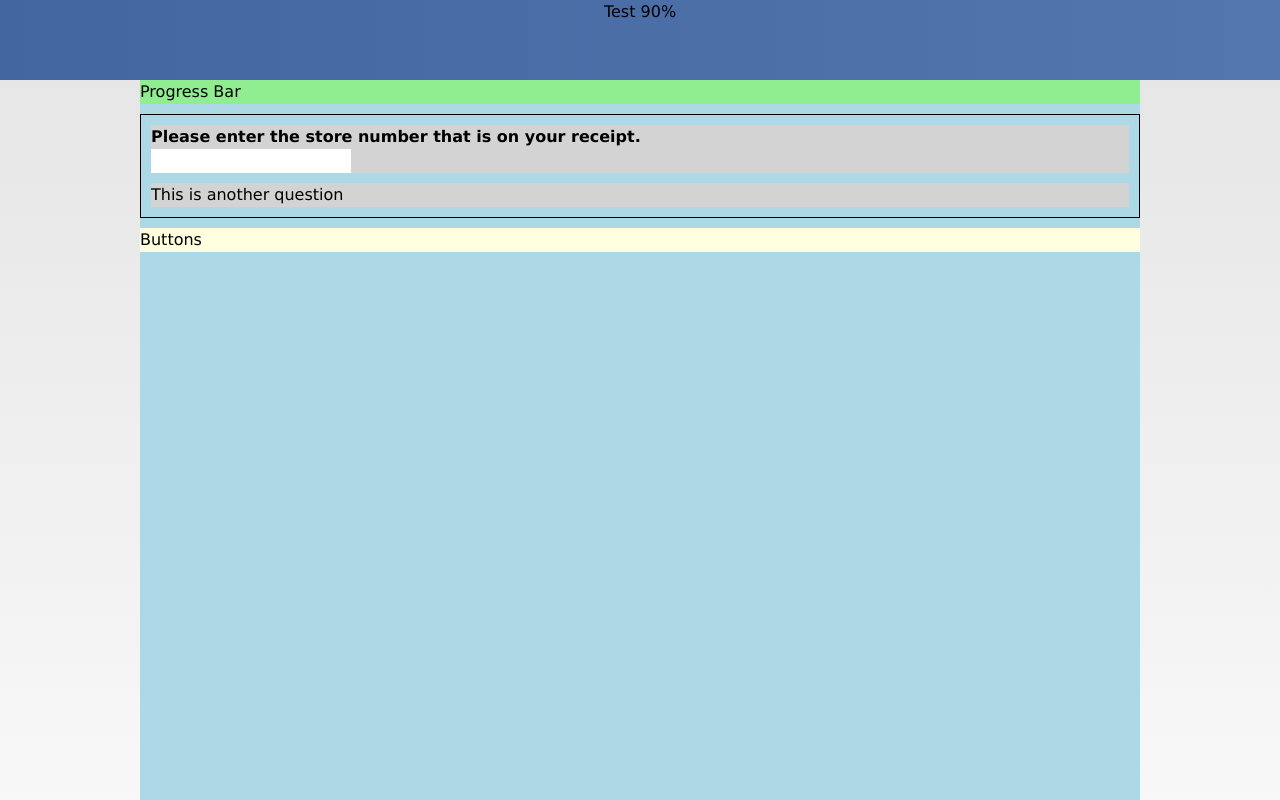
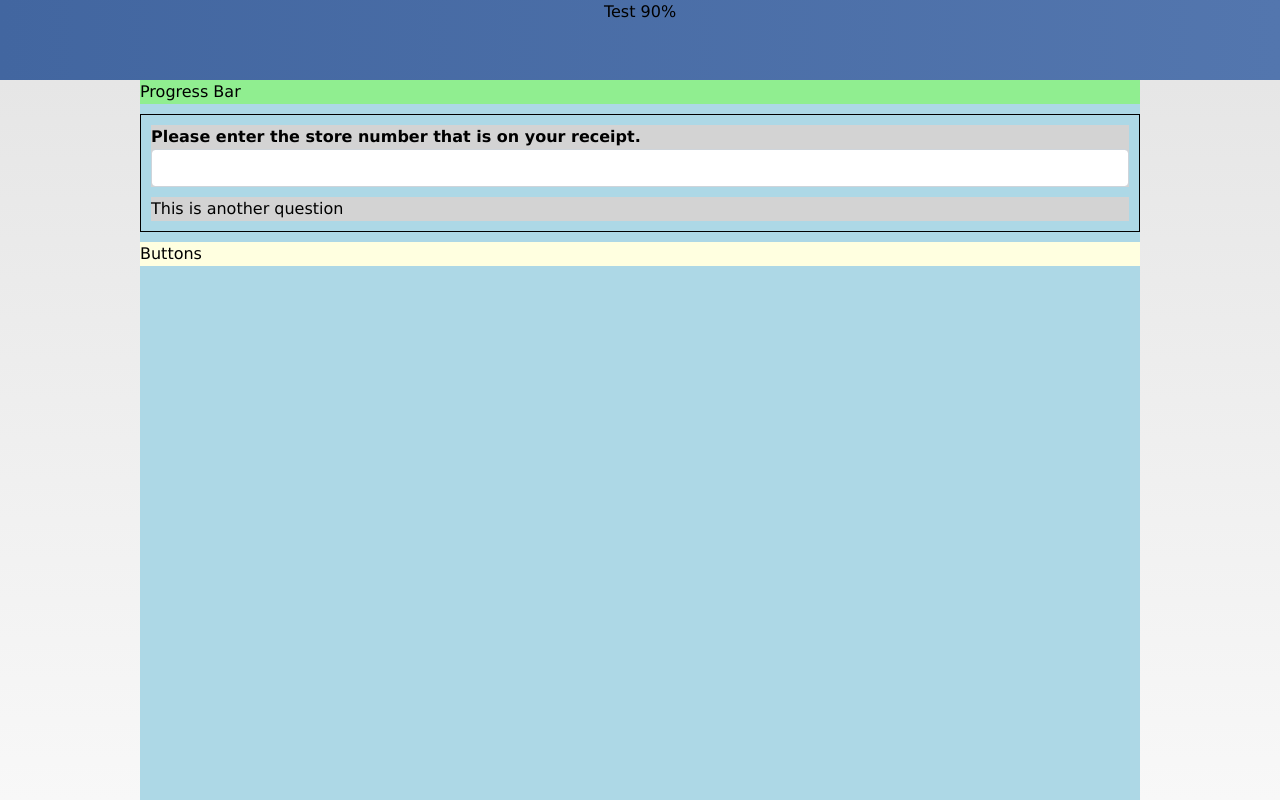
Before and after one commit to tatempro/tatempro.github.io, a plain HTML site: page index.html in a window 1280 px wide. Drawn offline with Linux system fonts and the light colour scheme.

Commit message:
form control

```diff
--- a/index.html
+++ b/index.html
@@ -22,10 +22,11 @@
               <div class="question">
                 Please enter the store number that is on your receipt.
               </div>
-              <div class="answer openEnded">
+              <div class="answer">
                 <input
                       type="number"
                       id="Questions_0__CompletedAnswer"
+                      class="form-control"
                       name="Questions[0].CompletedAnswer"
                       value=""
                     />
```
